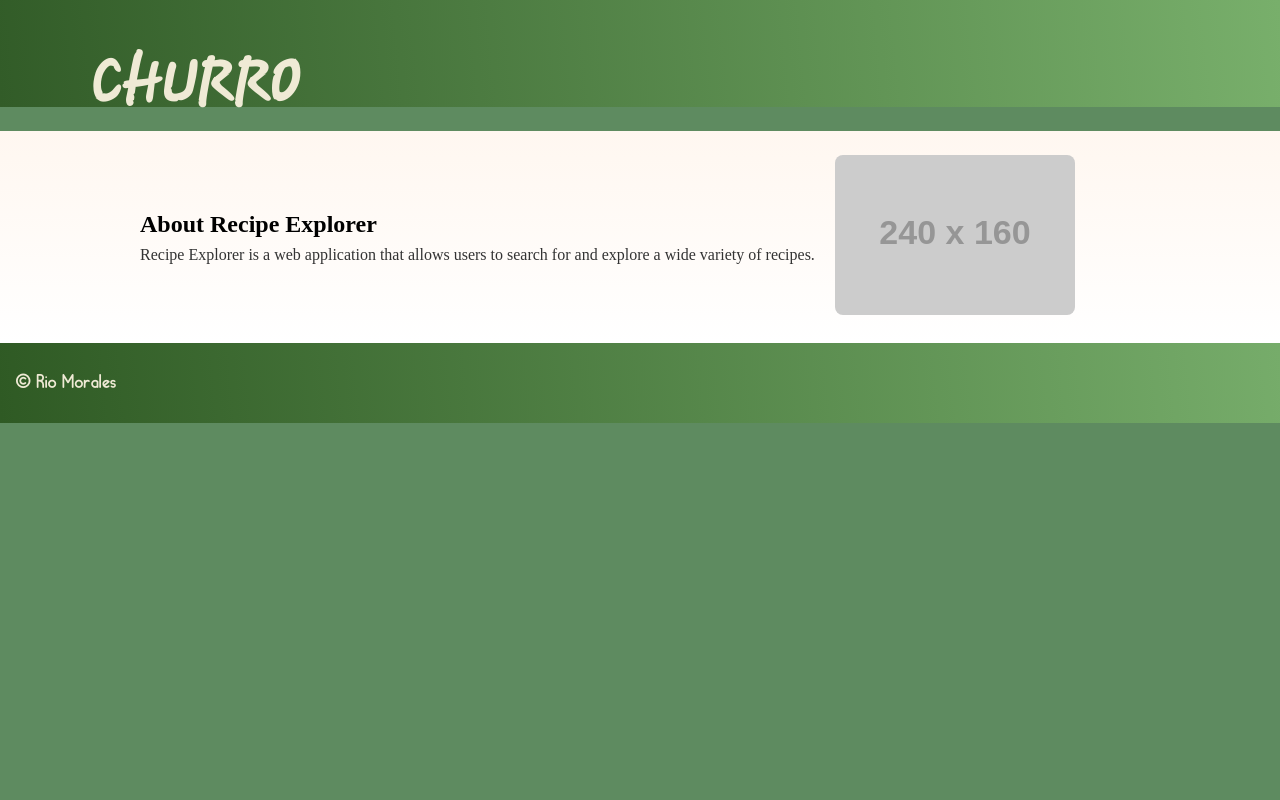
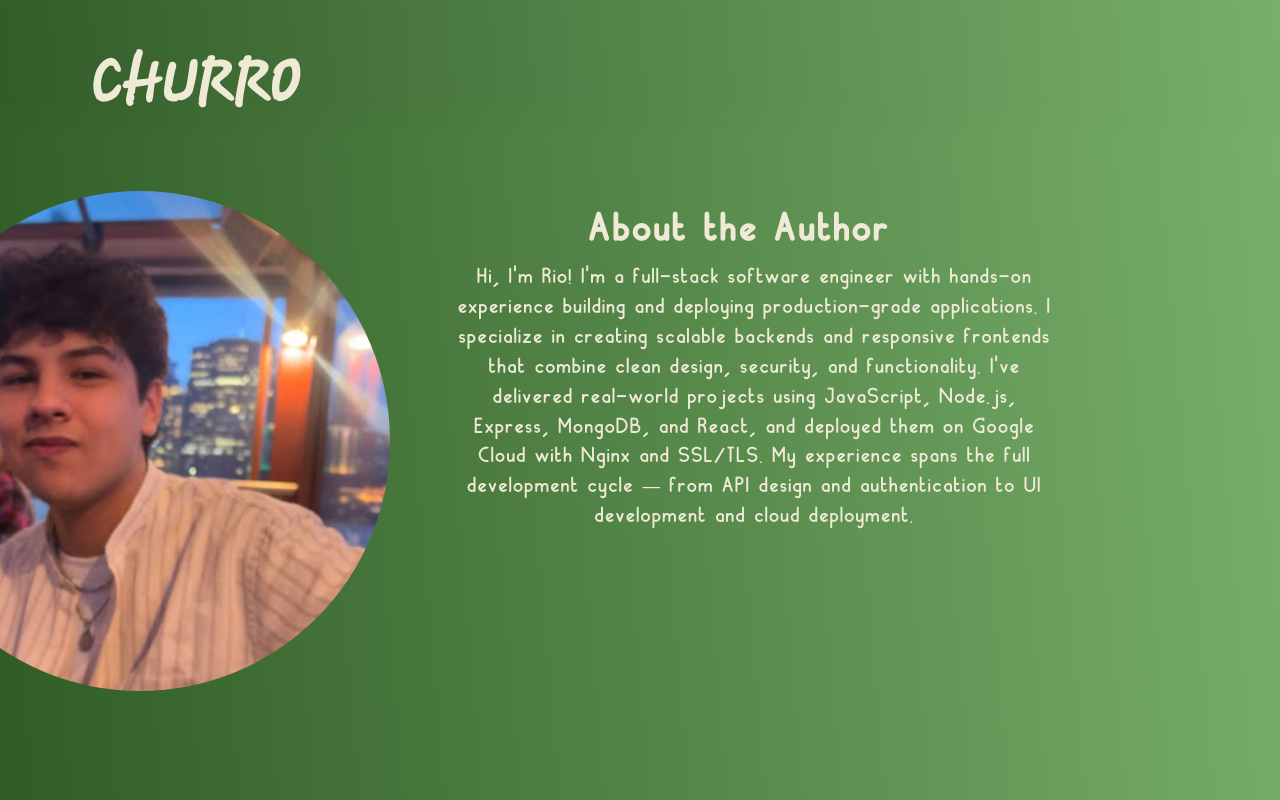
Before and after one commit to riosjmo/recipe_explorer, a React (Vite) app in the folder recipe_explorer/: page /about in a window 1280 px wide. Shown: the top 800 px of the page. Built offline with nearby package versions, Linux system fonts and the light colour scheme.

Commit message:
Create about page and change main layout

```diff
--- a/recipe_explorer/src/Components/About/About.css
+++ b/recipe_explorer/src/Components/About/About.css
@@ -1,32 +1,51 @@
 .about {
-	background: linear-gradient(180deg, #fff7f0, #fff);
-	padding: 24px 12px;
-	margin-top: 24px;
+  background: linear-gradient(85deg, #2f5a24 0%, #78af6b 100%);
+  padding: 60px 20px;
+  margin-top: 24px;
 }
 
 .about__inner {
-	display: flex;
-	align-items: center;
-	gap: 20px;
-	max-width: 1000px;
-	margin: 0 auto;
+  max-width: 700px;
+  margin: 0 auto 0;
+  text-align: center;
+}
+
+
+
+.about__image img {
+  width: 500px;
+  height: 500px;
+  border-radius: 50%;
+  object-fit: cover;
+  margin-bottom: 20px;
+  object-position: center top;
+  position: relative;
+  right: 500px;
 }
 
 .about__title {
-	margin: 0 0 8px 0;
+  margin: 0 0 16px 0;
+  font-size: 2rem;
+  font-family: "Machala Sans Regular", sans-serif;
+  letter-spacing: 0.10em;
+  word-spacing: 0.04em;
+  position: relative;
+  left: 100px;
+  bottom: 500px;
+  color: #efead5;
 }
 
 .about__description {
-	margin: 0;
-	color: #333;
+  margin: 0 auto;
+  color: #444;
+  font-size: 1.1rem;
+  line-height: 1.7;
+  font-family: "Machala Sans Regular", sans-serif;
+  letter-spacing: 0.08em;
+  word-spacing: 0.04em;
+  max-width: 600px;
+  position: relative;
+  left: 115px;
+  bottom: 500px;
+  color: #efead5;
 }
-
-.about__image img {
-	width: 240px;
-	border-radius: 8px;
-}
-
-@media (max-width: 700px) {
-	.about__inner { flex-direction: column; text-align: center; }
-	.about__image img { width: 80%; }
-}
--- a/recipe_explorer/src/Components/About/About.jsx
+++ b/recipe_explorer/src/Components/About/About.jsx
@@ -1,18 +1,25 @@
-import './About.css';
+import "./About.css";
+import author from "../../assets/author.jpg";
 
-function About({ title = 'About Recipe Explorer', children }) {
+function About() {
   return (
     <section className="about">
-            <div className="about__inner">
-                <div className="about__text">
-                    <h2 className="about__title">{title}</h2>
+      <div className="about__inner about__card">
+        <div className="about__image">
+          <img src={author} alt="Author" />
+        </div>
+
+        <h2 className="about__title">About the Author</h2>
         <p className="about__description">
-                        {children || 'Recipe Explorer is a web application that allows users to search for and explore a wide variety of recipes.'}
+          Hi, I'm Rio! I'm a full-stack software engineer with hands-on
+          experience building and deploying production-grade applications. I
+          specialize in creating scalable backends and responsive frontends that
+          combine clean design, security, and functionality. I've delivered
+          real-world projects using JavaScript, Node.js, Express, MongoDB, and
+          React, and deployed them on Google Cloud with Nginx and SSL/TLS. My
+          experience spans the full development cycle — from API design and
+          authentication to UI development and cloud deployment.
         </p>
-                </div>
-                <div className="about__image">
-                    <img src="https://via.placeholder.com/240x160" alt="Cooking" />
-                </div>
       </div>
     </section>
   );
--- a/recipe_explorer/src/Components/Footer/Footer.css
+++ b/recipe_explorer/src/Components/Footer/Footer.css
@@ -10,6 +10,6 @@
 
 .footer--light {
     background-image: none;
-    background-color: #5e8b60;
+    background-color: transparent;
     color: #efead5; /* darker text for contrast */
 }
--- a/recipe_explorer/src/Components/Footer/Footer.jsx
+++ b/recipe_explorer/src/Components/Footer/Footer.jsx
@@ -1,15 +1,12 @@
-import './Footer.css';
-import { useLocation } from 'react-router-dom';
+import "./Footer.css";
+import { useLocation } from "react-router-dom";
 
-function Footer() {
-    const location = useLocation();
-    const isHome = location.pathname === '/home';
-
-    return (
-        <footer className={"footer" + (isHome ? ' footer--light' : '')}>
-            <p>&copy; Rio Morales</p>
-        </footer>
-    );
+function Footer({ transparent }) {
+  return (
+    <footer className={`footer${transparent ? " footer--light" : ""}`}>
+      <p>&copy; Rio Morales</p>
+    </footer>
+  );
 }
 
 export default Footer;
--- a/recipe_explorer/src/Components/Main/Main.css
+++ b/recipe_explorer/src/Components/Main/Main.css
@@ -6,6 +6,8 @@
   align-items: center;
   top: 0;
   right: 380px;
+
+  transition: min-height 0.6s ease, padding 0.6s ease;
 }
 
 .main-hero__bg {
@@ -14,6 +16,8 @@
   background-size: cover;
   background-position: center;
   filter: saturate(0.95) contrast(0.95);
+
+  transition: transform 0.8s ease, background-size 0.6s ease;
 }
 
 .header--transparent + .main .main-hero,
@@ -43,6 +47,24 @@
   align-items: center;
   color: #fff;
   text-align: center;
+
+  transition: transform 0.6s ease, opacity 0.6s ease;
+}
+
+.main-hero--full {
+  min-height: 100vh;
+  justify-content: center;
+}
+
+.main-hero--full .main-hero__bg {
+  transform: scale(1.05);
+}
+
+.main-hero--full .main-hero__inner {
+  height: auto;
+  padding: 0 20px;
+  transform: translateY(-10px);
+  opacity: 1;
 }
 
 .main-hero__title {
@@ -55,6 +77,7 @@
   font-family: "Machala Sans Regular", sans-serif;
   letter-spacing: 0.07em;
 }
+
 .main-hero__subtitle {
   opacity: 0.95;
   margin: 0 0 18px;
@@ -66,6 +89,7 @@
   position: relative;
   bottom: 10px;
 }
+
 .main-hero::before {
   content: "";
   position: absolute;
@@ -84,6 +108,7 @@
   top: -80px;
   height: calc(100% + 80px);
 }
+
 .main-hero__search {
   z-index: 3;
   max-width: 640px;
@@ -113,11 +138,8 @@
 
 .recipes__grid {
   display: grid;
-  grid-template-columns: repeat(
-    3,
-    360px
-  ); /* fixed column width to control card size */
-  justify-content: center; /* center the grid within the inner container */
+  grid-template-columns: repeat(3, 360px);
+  justify-content: center;
   gap: 24px;
 }
 
@@ -144,6 +166,17 @@
   letter-spacing: 0.07em;
 }
 
+.fade-in {
+  opacity: 0;
+  animation: fadeIn 0.6s forwards;
+}
+
+@keyframes fadeIn {
+  to {
+    opacity: 1;
+  }
+}
+
 @media (max-width: 900px) {
   .recipes__grid {
     grid-template-columns: repeat(2, 360px);
@@ -153,7 +186,7 @@
 
 @media (max-width: 600px) {
   .recipes__grid {
-    grid-template-columns: 1fr; /* 1 column on small screens */
+    grid-template-columns: 1fr;
     max-width: 420px;
     margin: 0 auto;
   }
--- a/recipe_explorer/src/Components/Main/Main.jsx
+++ b/recipe_explorer/src/Components/Main/Main.jsx
@@ -44,19 +44,16 @@ function Main() {
 
   const handleQueryChange = (val) => setQuery(val);
 
+  const hasSearched = results.length > 0 || loading || error;
+
   return (
     <main className="main">
-      <section className="main-hero">
+      <section className={`main-hero ${!hasSearched ? "main-hero--full" : ""}`}>
         <div
           className="main-hero__bg"
           role="img"
           aria-label="Kitchen background"
           style={{ backgroundImage: `url(${kitchen})` }}
-        />
-        <div
-          className="main-hero__bg"
-          role="img"
-          aria-label="Kitchen background"
         />
         <div className="main-hero__inner">
           <h1 className="main-hero__title">What's going on in the kitchen?</h1>
@@ -73,14 +70,19 @@ function Main() {
         </div>
       </section>
 
+      {hasSearched && (
         <section className="recipes">
           <div className="recipes__inner">
             <h2 className="recipes__title">Search results</h2>
-          <div className="recipes__grid">
+            <div
+              className={`recipes__grid ${results.length > 0 ? "fade-in" : ""}`}
+            >
               {loading && <p>Loading...</p>}
               {error && <p className="recipes__error">{error}</p>}
               {!loading && !error && results && results.length === 0 && (
-              <p className="recipes__error">No results yet — try a search.</p>
+                <p className="recipes__error">
+                  No results found — try another search.
+                </p>
               )}
               {results &&
                 results.slice(0, visibleCount).map((r) => (
@@ -97,7 +99,6 @@ function Main() {
                 ))}
             </div>
 
-          {/* Show More button */}
             {results.length > visibleCount && (
               <button
                 className="show-more-btn"
@@ -108,6 +109,8 @@ function Main() {
             )}
           </div>
         </section>
+      )}
+
       {modalOpen && selectedRecipe && (
         <RecipeModal
           recipe={selectedRecipe}
--- a/recipe_explorer/src/Components/RecipeModal/RecipeModal.jsx
+++ b/recipe_explorer/src/Components/RecipeModal/RecipeModal.jsx
@@ -1,5 +1,5 @@
 import ModalWithForm from "../ModalWithForm/ModalWithForm";
-import "./RecipeModal.css"; // make sure you import the CSS here
+import "./RecipeModal.css";
 
 function RecipeModal({ recipe, onClose }) {
   if (!recipe) return null;
--- a/recipe_explorer/src/index.css
+++ b/recipe_explorer/src/index.css
@@ -1,27 +1,38 @@
 /* Import local fonts first so they are registered globally */
-@import './vendor/fonts/style.css';
+@import "./vendor/fonts/style.css";
 
 /* Global reset to remove default margins and ensure full-bleed layout */
-*, *::before, *::after { box-sizing: border-box; }
-
-html, body, #root {
-	height: 100%;
+*,
+*::before,
+*::after {
+  box-sizing: border-box;
 }
 
+html,
+body,
+#root {
+  height: 100%;
+  margin: 0;
+}
 body {
   margin: 0;
   padding: 0;
   -webkit-font-smoothing: antialiased;
   -moz-osx-font-smoothing: grayscale;
 
-	background-color: #5e8b60;
+  background: linear-gradient(85deg, #2f5a24 0%, #78af6b 100%);
   background-repeat: no-repeat;
   background-attachment: fixed;
 }
 
 #root {
-  min-height: 100%;
-  background: transparent;
+  display: flex;
+  flex-direction: column;
+  min-height: 100vh;
+}
+
+main {
+  flex: 1;
 }
 
 /* You can set a global font-family here if you want */
```
Also changed, not shown: recipe_explorer/src/assets/author.jpg (added). Lines whose indentation alone changed are shown as unchanged.
